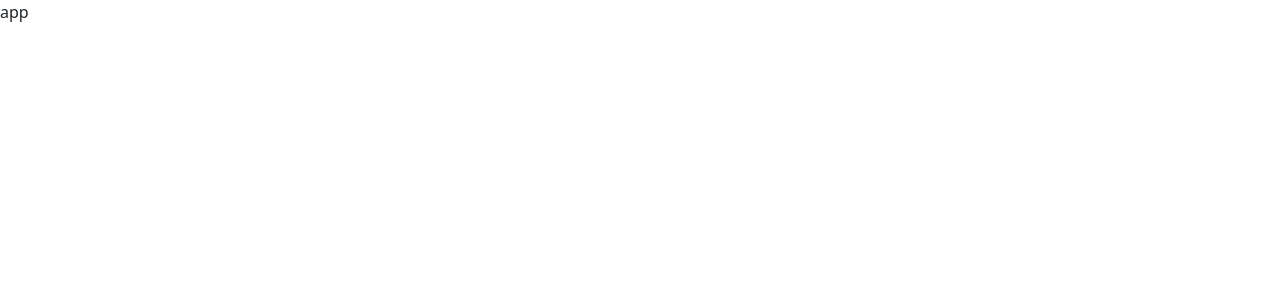
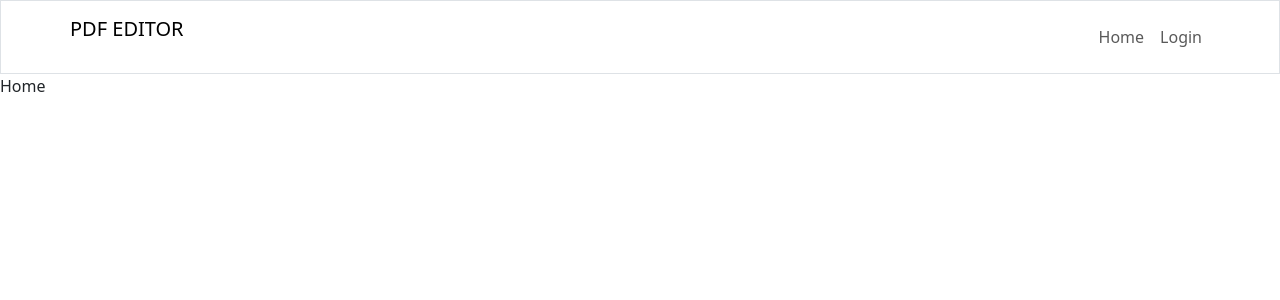
Before and after one commit to liju-ls/pdf-editor, a React app in the folder client/: page / in a window 1280 px wide. Shown: the top 300 px of the page. Built offline with nearby package versions, Linux system fonts and the light colour scheme; the HTML template or start-up script is replaced by a standard one.

Commit message:
add homepage and navbar

```diff
--- a/client/src/App.jsx
+++ b/client/src/App.jsx
@@ -1,7 +1,17 @@
+import {BrowserRouter, Routes, Route} from "react-router-dom"
+import Navbar from "./components/Navbar"
+import Homepage from "./pages/Homepage"
 
 function App() {
 
-  return <>app</>
+  return <>
+    <Navbar />
+    <BrowserRouter>
+    <Routes>
+      <Route path="/" element={<Homepage />}/>
+    </Routes>
+  </BrowserRouter>
+  </>
 }
 
 export default App
--- /dev/null
+++ b/client/src/components/Navbar.jsx
@@ -0,0 +1,21 @@
+function Navbar () {
+    return <div className="border">
+        <div className="container navbar navbar-expand-lg justify-content-between">
+
+        <p className="navbar-brand">PDF EDITOR</p>
+        <nav>
+            <ul className="navbar-nav">
+                <li className="nav-item">
+                    <a className="nav-link" href="#">Home</a>
+                </li>
+                <li className="nav-item">
+                    <a className="nav-link" href="#">Login</a>
+                </li>
+
+            </ul>
+        </nav>
+    </div>
+    </div>
+}
+
+export default Navbar;
--- /dev/null
+++ b/client/src/pages/Homepage.jsx
@@ -0,0 +1,5 @@
+function Homepage() {
+    return <>Home</>
+}
+
+export default Homepage;
```
